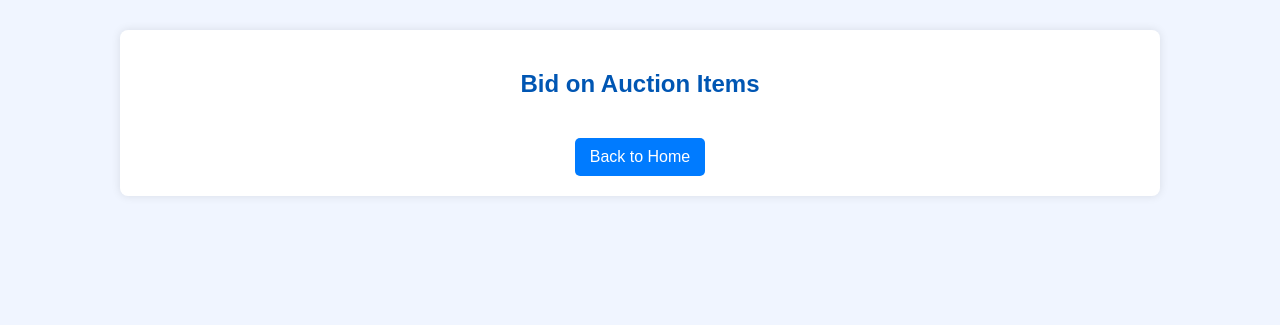
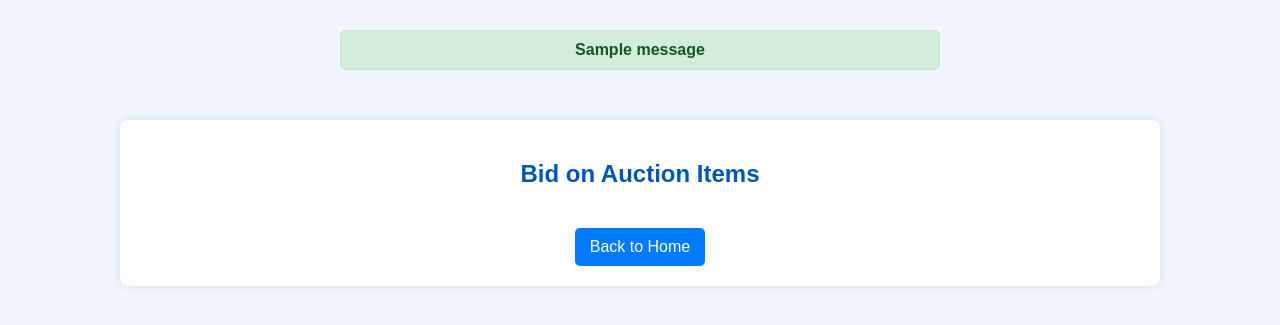
Before and after one commit to laggyash/BidSmart, a Flask app: page /bid_items in a window 1280 px wide. Shown: the top 325 px of the page. Run offline with Flask 3, Linux system fonts and the light colour scheme; one stand-in notice (Sample message) is shown; data that the repository does not hold is empty; some libraries are stand-ins or nearby versions.

Commit message:
fixed bid page issues

```diff
--- a/app.py
+++ b/app.py
@@ -166,22 +166,36 @@ def submit_item():
     flash("You must be logged in to submit an item.", "error")
     return redirect(url_for('login'))
 
-
-
 @app.route('/bid', methods=['POST'])
 def place_bid():
     if 'username' in session:
         item_id = request.form['item_id']
-        bid_amount = request.form['bid_amount']
+        bid_amount = float(request.form['bid_amount'])
         bidder_username = session['username']
 
         cur = mysql.connection.cursor()
-        cur.execute("INSERT INTO bids (item_id, bidder_username, bid_amount) VALUES (%s, %s, %s)",
-                    (item_id, bidder_username, bid_amount))
-        mysql.connection.commit()
+
+        # Fetch base price and highest bid
+        cur.execute("""
+            SELECT base_price, COALESCE(MAX(bid_amount), 0)
+            FROM auction_items
+            LEFT JOIN bids ON auction_items.id = bids.item_id
+            WHERE auction_items.id = %s
+        """, (item_id,))
+        base_price, highest_bid = cur.fetchone()
+
+        # Validate bid amount
+        if bid_amount <= base_price or bid_amount <= highest_bid:
+            flash("Error: Bid must be higher than the base price and the current highest bid.", "error")
+        else:
+            cur.execute("INSERT INTO bids (item_id, bidder_username, bid_amount) VALUES (%s, %s, %s)",
+                        (item_id, bidder_username, bid_amount))
+            mysql.connection.commit()
+            flash("Bid placed successfully!", "success")
+
         cur.close()
-    return redirect(url_for('user_home'))
 
+    return redirect(request.referrer)
 
 @app.route('/close_auction', methods=['POST'])
 def close_auction():
@@ -307,9 +321,9 @@ def bid_items():
            COALESCE(MAX(b.bid_amount), 'None') AS highest_bid
     FROM auction_items ai
     LEFT JOIN bids b ON ai.id = b.item_id
-    WHERE ai.status = 'active'
+    WHERE ai.status = 'active' AND ai.seller_username != %s
     GROUP BY ai.id, ai.item_name, ai.base_price, ai.image_url
-""")
+""", (username,))
     bid_items = cur.fetchall()
     cur.close()
     return render_template('bid_items.html', bid_items=bid_items)
--- a/templates/bid_items.html
+++ b/templates/bid_items.html
@@ -97,18 +97,58 @@
       a:hover {
         background: #0056b3;
       }
+      .flash-messages {
+        margin: 20px auto;
+        padding: 10px;
+        width: 80%;
+        max-width: 600px;
+      }
+
+      .flash-message {
+        padding: 10px;
+        margin-bottom: 10px;
+        border-radius: 5px;
+        text-align: center;
+        font-weight: bold;
+      }
+
+      .flash-message.success {
+        background-color: #d4edda;
+        color: #155724;
+        border: 1px solid #c3e6cb;
+      }
+
+      .flash-message.error {
+        background-color: #f8d7da;
+        color: #721c24;
+        border: 1px solid #f5c6cb;
+      }
     </style>
   </head>
   <body>
+    {% with messages = get_flashed_messages(with_categories=true) %} {% if
+    messages %}
+    <div class="flash-messages">
+      {% for category, message in messages %}
+      <div class="flash-message {{ category }}">{{ message }}</div>
+      {% endfor %}
+    </div>
+    {% endif %} {% endwith %}
     <div class="container">
       <h2>Bid on Auction Items</h2>
 
       <div class="items-grid">
         {% for item in bid_items %}
         <div class="auction-card">
-          <img src="{{ item[3] }}" alt="Auction Item" style="width: 100%; height: 150px; object-fit: cover; border-radius: 5px;">
+          <img src="{{ item[3] }}" alt="Auction Item" />
           <p><strong>{{ item[1] }}</strong> - ${{ item[2] }}</p>
-          <p>Highest Bid: {{ item[4] }}</p>
+
+          <!-- Display the highest bid -->
+          <p>
+            <strong>Highest Bid:</strong>
+            {% if item[4] %} ${{ item[4] }} {% else %} None {% endif %}
+          </p>
+
           <form action="/bid" method="post" class="bid-form">
             <input type="hidden" name="item_id" value="{{ item[0] }}" />
             <label>Bid Amount:</label>
@@ -119,7 +159,6 @@
         {% endfor %}
       </div>
 
-
       <a href="{{ url_for('user_home') }}">Back to Home</a>
     </div>
   </body>
```
